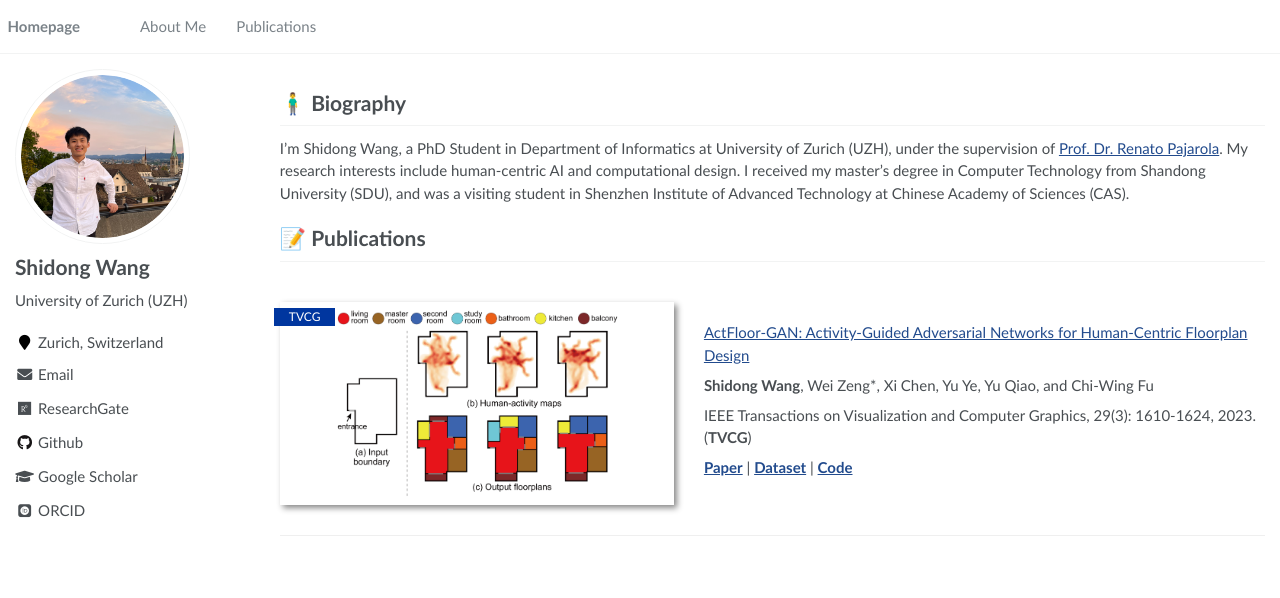
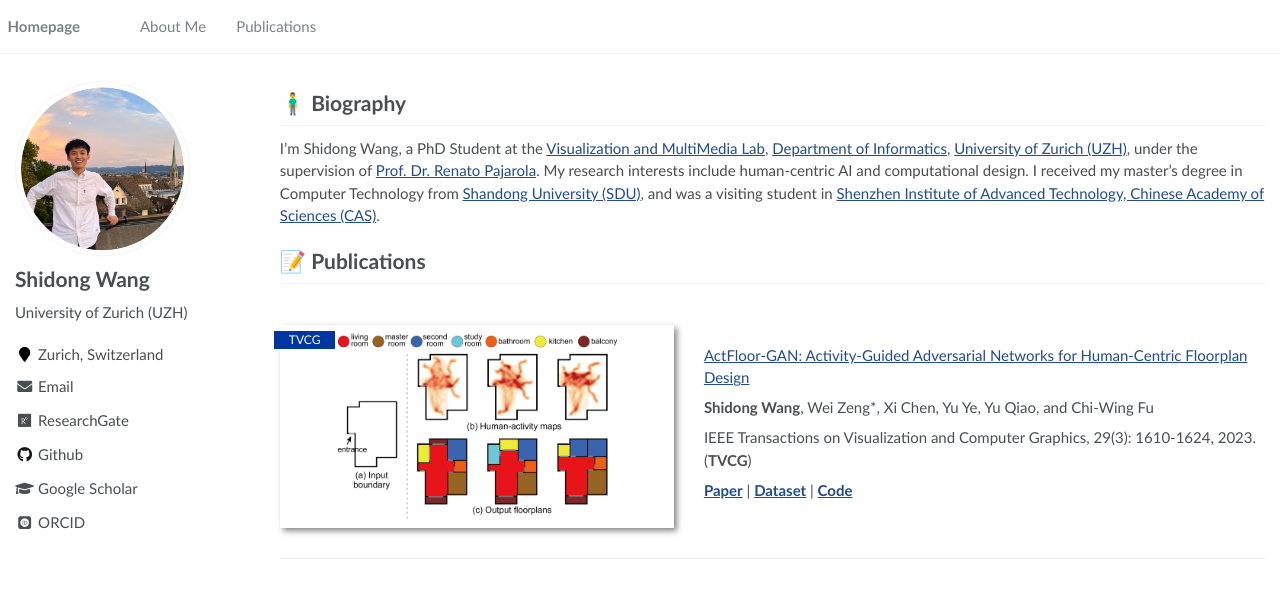
Before and after one commit to shidong-wang/shidong-wang.github.io, a Jekyll site: the page built from _pages/about.md, in a window 1280 px wide. Shown: the top 598 px of the page. Built offline with Jekyll 4.4.1, drawn with Linux system fonts in a browser that asks for light colours; some web fonts are replaced.

Commit message:
Update about.md

```diff
--- a/_pages/about.md
+++ b/_pages/about.md
@@ -19,8 +19,8 @@ redirect_from:
 
 # 🧍‍♂️ Biography
 
-I’m Shidong Wang, a PhD Student in Department of Informatics at University of Zurich (UZH), under the supervision of <a href="https://www.ifi.uzh.ch/en/vmml/people/current-staff/pajarola.html" target="_blank">Prof. Dr. Renato Pajarola</a>. My research interests include human-centric AI and computational design.
-I received my master's degree in Computer Technology from Shandong University (SDU), and was a visiting student in Shenzhen Institute of Advanced Technology at Chinese Academy of Sciences (CAS).
+I’m Shidong Wang, a PhD Student at the [Visualization and MultiMedia Lab](https://www.ifi.uzh.ch/en/vmml.html), [Department of Informatics](https://www.ifi.uzh.ch/en.html), [University of Zurich (UZH)](https://www.uzh.ch/en.html), under the supervision of <a href="https://www.ifi.uzh.ch/en/vmml/people/current-staff/pajarola.html" target="_blank">Prof. Dr. Renato Pajarola</a>. My research interests include human-centric AI and computational design.
+I received my master's degree in Computer Technology from [Shandong University (SDU)](https://www.sdu.edu.cn/), and was a visiting student in [Shenzhen Institute of Advanced Technology, Chinese Academy of Sciences (CAS)](https://www.siat.ac.cn/).
 
 <!-- # 🔥 News
 - *2022.02*: &nbsp;🎉🎉 xxx.
```
